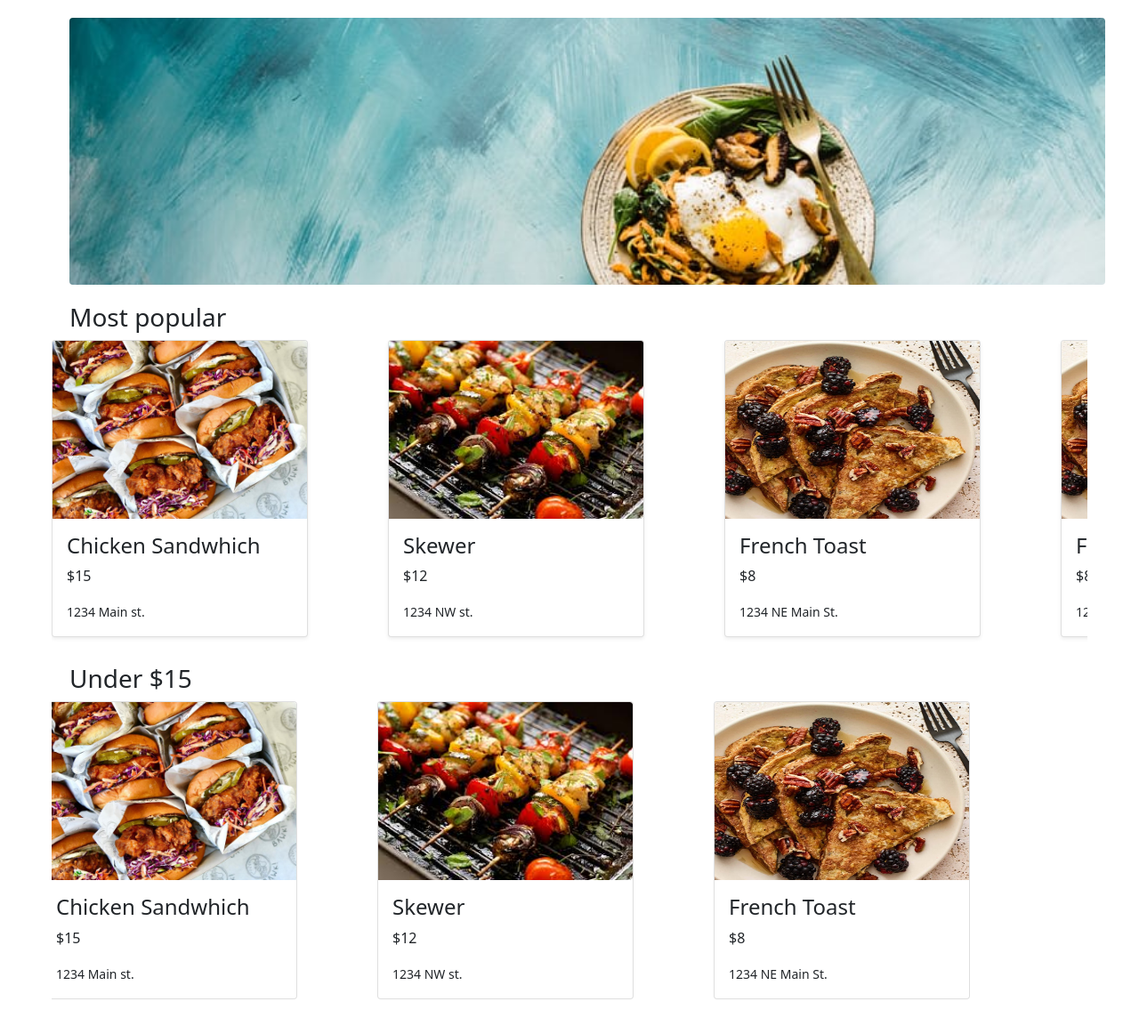
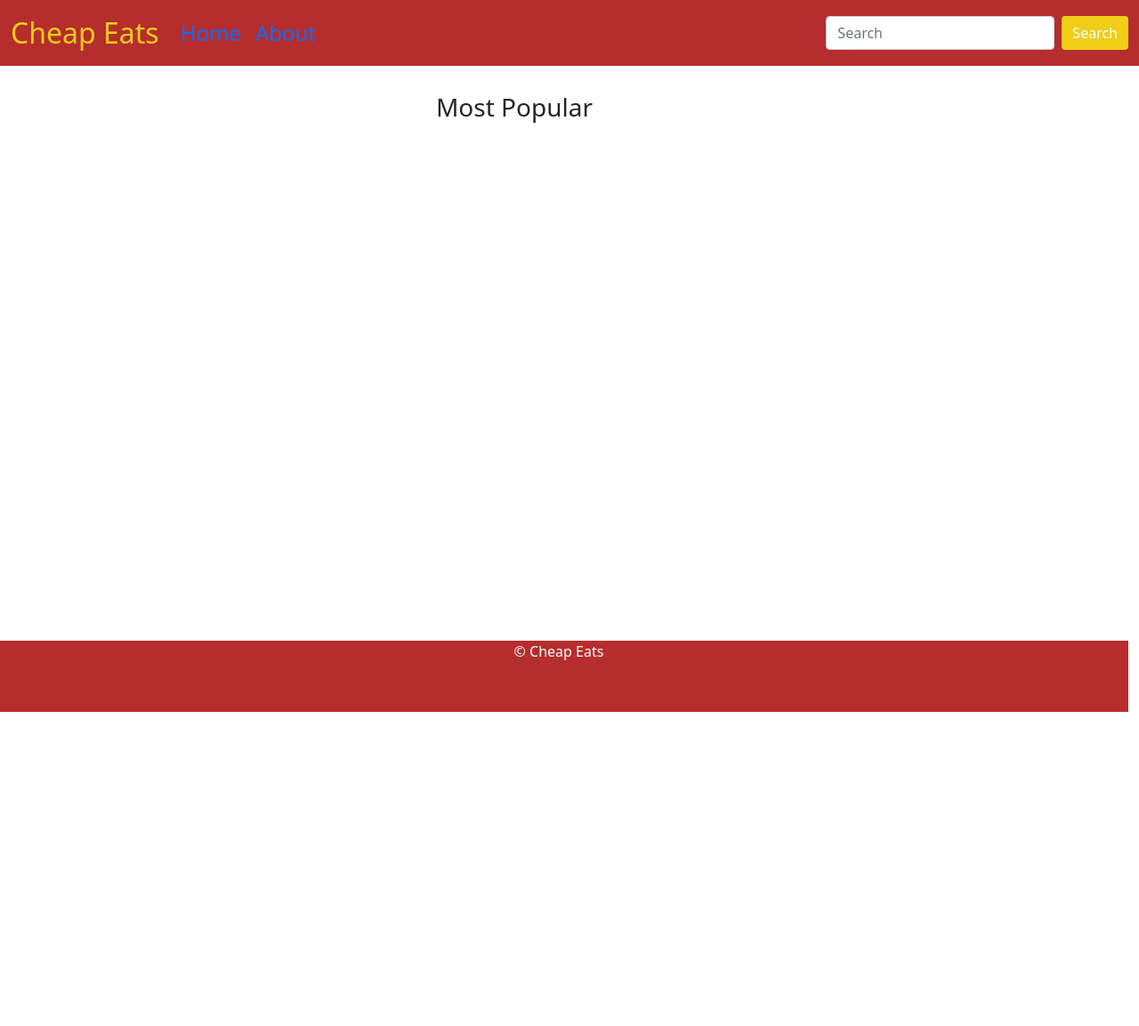
Before and after one commit to merissab44/cheap_eats, a Flask app: page / in a window 1280 px wide. Shown: the whole page at 89% size. After the commit the page ends 800 px from the top, so only its background shows below. Run offline with Flask 2, Linux system fonts and the light colour scheme; some libraries are stand-ins or nearby versions.

Commit message:
fixed routes

```diff
--- /dev/null
+++ b/app.py
@@ -0,0 +1,47 @@
+import os
+import requests
+from flask import Flask, render_template
+from dotenv import load_dotenv
+
+app = Flask(__name__)
+
+load_dotenv()
+# Define API KEY, ENDPOINTS, AND HEADERS HERE
+API_KEY = os.getenv('API_KEY')
+API_URL = 'https://api.yelp.com/v3'
+BUSINESS_ENDPOINT = 'https://api.yelp.com/v3/businesses/search'
+HEADERS = {'Authorization': 'bearer %s' % API_KEY}
+
+
+# Define our parameters
+PARAMETERS = {
+    'categories': 'food',
+    'limit': 20,
+    'radius': 10000,
+    'price': 1,
+    'is_close': False,
+    'location': 'Oakland'
+}
+# Make a request to the API
+response = requests.get(url=BUSINESS_ENDPOINT,
+                        params=PARAMETERS, headers=HEADERS)
+
+category_data = response.json()
+
+@ app.route('/')
+def display_categories():
+    business_array = []
+    for biz in category_data['businesses']:
+        business_array.append(biz)
+        # print the display address
+        print(biz['location']['display_address'])
+    return render_template('index.html', context=business_array)
+
+
+@ app.route('/about')
+def meetUs():
+    return render_template('about.html')
+
+
+if __name__ == '__main__':
+    app.run(debug=True)
--- a/routes.py
+++ /dev/null
@@ -1,53 +0,0 @@
-from flask import Flask, render_template
-import json
-import os
-import requests
-from dotenv import load_dotenv
-
-app = Flask(__name__)
-load_dotenv()
-
-API_KEY = os.getenv('API_KEY')
-API_URL = 'https://api.yelp.com/v3'
-SEARCH_PATH = '/v3/businesses/search'
-BUSINESS_PATH = '/v3/businesses/'
-
-
-@app.route('/')
-def displayHomepage():
-    """Return our home page to the user."""
-    return render_template('index.html')
-
-
-@app.route('/about')
-def meetUs():
-    """Return about page."""
-    return render_template('about.html')
-
-
-@app.route('/listings')
-def listing():
-    try:
-        return render_template('listing.html')
-    except (ValueError, TypeError):
-        return render_template('500.html'), 500
-
-def search(api_key, term, location):
-    """Query the Search API by a search term and location.
-    Args:
-        term (str): The search term passed to the API.
-        location (str): The search location passed to the API.
-    Returns:
-        dict: The JSON response from the request.
-    """
-
-    url_params = {
-        'term': term.replace(' ', '+'),
-        'location': location.replace(' ', '+'),
-        'limit': SEARCH_LIMIT
-    }
-    return request(API_HOST, SEARCH_PATH, api_key, url_params=url_params)
-
-
-if __name__ == '__main__':
-    app.run(debug=True)
--- /dev/null
+++ b/static/base.css
@@ -0,0 +1,36 @@
+.navbar {
+    background-color: #b62d2d;
+}
+
+a {
+    color: #f0cd16;
+    text-decoration: none;
+}
+
+a:hover {
+    color: white;
+}
+
+.nav-link {
+    font-size: 24px;
+}
+
+.navbar-brand {
+    font-size: 32px;
+}
+
+.btn {
+    background-color: #f0cd16;
+    color: white;
+    border: none;
+}
+
+footer {
+    background-color: #b62d2d;
+    color: white;
+    text-align: center;
+    position: relative;
+    bottom: 0;
+    width: 100%;
+    height: 5rem;
+}
--- a/static/styles.css
+++ b/static/styles.css
@@ -1,3 +1,6 @@
+html, body{
+    height: 100%;
+}
 .row > * {
   width: 100%;
   padding-right: 0;
@@ -13,11 +16,17 @@
 }
 .container {
   padding: 0;
+  margin: 0;
+}
+#category{
+  margin-top: 30px;
+  margin-bottom: 30px;
 }
 #popular {
   display: flex;
   overflow-x: auto;
   white-space: nowrap;
+  margin-left: 2%;
 }
 .card-img,
 .card-img-top,
@@ -31,3 +40,8 @@
 h3 {
   margin-left: 20px;
 }
+
+footer{
+  position: fixed;
+  width: 100vw;
+}
--- a/templates/about.html
+++ b/templates/about.html
@@ -14,9 +14,11 @@
     <div class="row align-items-center" id="founder">
         <div class="col-5 offset-1" id="Jordan">
             <img src="../static/images/Jordan.png" alt="">
+            <p class="text-center">Backend Developer</p>
         </div>
         <div class="col-5 offset-1" id="Merissa">
             <img src="../static/images/Rissy.jpeg" alt="">
+            <p class="text-center">Full-Stack Developer</p>
         </div>
     </div>
 </div>
--- a/templates/base.html
+++ b/templates/base.html
@@ -1,5 +1,6 @@
 <!DOCTYPE html>
 <html lang="en">
+
 <head>
     <meta charset="UTF-8">
     <meta http-equiv="X-UA-Compatible" content="IE=edge">
@@ -8,17 +9,50 @@
     <title>Document</title>
     {% endblock %}
     <!-- BOOTSTRAP CSS -->
-    <link href="https://cdn.jsdelivr.net/npm/bootstrap@5.0.0-beta2/dist/css/bootstrap.min.css" rel="stylesheet" integrity="sha384-BmbxuPwQa2lc/FVzBcNJ7UAyJxM6wuqIj61tLrc4wSX0szH/Ev+nYRRuWlolflfl" crossorigin="anonymous">
+    <link href="https://cdn.jsdelivr.net/npm/bootstrap@5.0.0-beta2/dist/css/bootstrap.min.css" rel="stylesheet"
+        integrity="sha384-BmbxuPwQa2lc/FVzBcNJ7UAyJxM6wuqIj61tLrc4wSX0szH/Ev+nYRRuWlolflfl" crossorigin="anonymous">
+    <link rel="stylesheet" href="../static/base.css">
     {% block styles %}
     {% endblock %}
 </head>
+
 <body>
+
+    <nav class="navbar navbar-expand-lg">
+        <div class="container-fluid">
+            <a class="navbar-brand" href="/">Cheap Eats</a>
+            <button class="navbar-toggler" type="button" data-bs-toggle="collapse"
+                data-bs-target="#navbarSupportedContent" aria-controls="navbarSupportedContent" aria-expanded="false"
+                aria-label="Toggle navigation">
+                <span class="navbar-toggler-icon"></span>
+            </button>
+            <div class="collapse navbar-collapse" id="navbarSupportedContent">
+                <ul class="navbar-nav me-auto mb-2 mb-lg-0">
+                    <li class="nav-item">
+                        <a class="nav-link active" aria-current="page" href="/home">Home</a>
+                    </li>
+                    <li class="nav-item">
+                        <a class="nav-link" href="/about">About</a>
+                    </li>
+                </ul>
+                <form class="d-flex" method="post">
+                    <input class="form-control me-2" type="search" placeholder="Search" aria-label="Search">
+                    <button class="btn btn-outline-success" id="search" name="Search" type="submit">Search</button>
+                </form>
+            </div>
+        </div>
+    </nav>
 
     {% block content %}
     {% endblock %}
 
 
-    <script src="https://cdn.jsdelivr.net/npm/@popperjs/core@2.6.0/dist/umd/popper.min.js" integrity="sha384-KsvD1yqQ1/1+IA7gi3P0tyJcT3vR+NdBTt13hSJ2lnve8agRGXTTyNaBYmCR/Nwi" crossorigin="anonymous"></script>
-    <script src="https://cdn.jsdelivr.net/npm/bootstrap@5.0.0-beta2/dist/js/bootstrap.min.js" integrity="sha384-nsg8ua9HAw1y0W1btsyWgBklPnCUAFLuTMS2G72MMONqmOymq585AcH49TLBQObG" crossorigin="anonymous"></script>
+    <script src="https://cdn.jsdelivr.net/npm/@popperjs/core@2.6.0/dist/umd/popper.min.js"
+        integrity="sha384-KsvD1yqQ1/1+IA7gi3P0tyJcT3vR+NdBTt13hSJ2lnve8agRGXTTyNaBYmCR/Nwi"
+        crossorigin="anonymous"></script>
+    <script src="https://cdn.jsdelivr.net/npm/bootstrap@5.0.0-beta2/dist/js/bootstrap.min.js"
+        integrity="sha384-nsg8ua9HAw1y0W1btsyWgBklPnCUAFLuTMS2G72MMONqmOymq585AcH49TLBQObG"
+        crossorigin="anonymous"></script>
 </body>
+
 </html>
--- a/templates/index.html
+++ b/templates/index.html
@@ -13,104 +13,52 @@
 <div class="container">
     <div class="row">
 
-        <div class="jumbotron jumbotron-fluid rounded" style="
-        height: 300px;
-        margin: 20px;
-        background-image: url('../static/images/jumbotron.jpeg');
-        background-repeat: no-repeat;
-        background-size: cover;
-        background-position: center;
-        ">
-            <div class="container" >
+
+
+        <!-- Most popular category -->
+
+        <div class="row">
+            <h3 class="text-center" id="category">Most Popular</h3>
+            <a class="text-center" id="button" href="../templates/about.html">See all</a>
         </div>
+        <div class="container" id="popular">
+            {% for i in context %}
+            <div class=" col-3 card">
+                <img src="{{i.image_url}}" class="card-img-top" alt="..." data-toggle="modal" data-target="#listing">
+                <div class="card-body">
+                    <h5 class="text-center">{{i.name}}</h5>
+                    <small>{{i.location.display_address}}</small>
+                </div>
+                <div class="modal fade" id="listing" tabindex="-1" role="dialog" aria-labelledby="exampleModalLabel3"
+                    aria-hidden="true">
+                    <div class="modal-dialog modal-lg" role="document">
+                        <div class="modal-content">
+                            <div class="modal-header">
+                                <img src="{{i.image_url}}">
+                                <button type="button" class="close" data-dismiss="modal" aria-label="Close">
+                                    <span aria-hidden="true">&times;</span>
+                                </button>
                             </div>
 
-        <!--Most popular category -->
-        <h3>Most popular</h3>
-
-        <div class="container" id="popular">
-                <div class=" col-3 card carousel slide shadow-sm"  data-ride="carousel" style="width: 18rem;">
-                    <img src="../static/images/food.jpg" class="card-img-top" alt="...">
-                    <div class="card-body">
-                    <h4>Chicken Sandwhich</h4>
-                    <p class="card-text"> $15</p>
-                    <small>1234 Main st. </small>
+                            <div class="modal-body ">
+                                <p> Modal Box Description.
+                                    sdc
+                                    dfvdv
+                                    sscg sdgscsc dfvfd
+                                </p>
                             </div>
-                </div>
-                <div class=" col-3 card carousel slide shadow-sm"  data-ride="carousel" style="width: 18rem;">
-                    <img src="../static/images/skew.jpeg" class="card-img-top" alt="...">
-                    <div class="card-body">
-                    <h4>Skewer</h4>
-                    <p class="card-text">$12</p>
-                    <small>1234 NW st. </small>
-                    </div>
-                </div>
-                <div class=" col-3 card carousel slide shadow-sm"  data-ride="carousel" style="width: 18rem;">
-                    <img src="../static/images/toast.jpeg" class="card-img-top" alt="...">
-                    <div class="card-body">
-                    <h4>French Toast</h4>
-                    <p class="card-text">$8</p>
-                    <small>1234 NE Main St.</small>
-                    </div>
-                </div>
-                <div class=" col-3 card carousel slide shadow-sm"  data-ride="carousel" style="width: 18rem;">
-                    <img src="../static/images/toast.jpeg" class="card-img-top" alt="...">
-                    <div class="card-body">
-                    <h4>French Toast</h4>
-                    <p class="card-text">$8</p>
-                    <small>1234 NE Main St.</small>
-                    </div>
-                </div>
-                <div class=" col-3 card carousel slide shadow-sm"  data-ride="carousel" style="width: 18rem;">
-                    <img src="../static/images/toast.jpeg" class="card-img-top" alt="...">
-                    <div class="card-body">
-                    <h4>French Toast</h4>
-                    <p class="card-text">$8</p>
-                    <small>1234 NE Main St.</small>
-                    </div>
-                </div>
-                <div class=" col-3 card carousel slide shadow-sm"  data-ride="carousel" style="width: 18rem;">
-                    <img src="../static/images/toast.jpeg" class="card-img-top" alt="...">
-                    <div class="card-body">
-                    <h4>French Toast</h4>
-                    <p class="card-text">$8</p>
-                    <small>1234 NE Main St.</small>
-                    </div>
-                </div>
-        </div>
-
-        <!-- Cheap Eats -->
-
-        <h3>Under $15 </h3>
-        <div class="container">
-            <div class="row">
-                <div class="card carousel slide"  data-ride="carousel" style="width: 18rem;">
-                    <img src="../static/images/food.jpg" class="card-img-top" alt="...">
-                    <div class="card-body">
-                    <h4>Chicken Sandwhich</h4>
-                    <p class="card-text"> $15</p>
-                    <small>1234 Main st. </small>
-                    </div>
-                </div>
-                <div class="card carousel slide"  data-ride="carousel" style="width: 18rem;">
-                    <img src="../static/images/skew.jpeg" class="card-img-top" alt="...">
-                    <div class="card-body">
-                    <h4>Skewer</h4>
-                    <p class="card-text">$12</p>
-                    <small>1234 NW st. </small>
-                    </div>
-                </div>
-                <div class="card carousel slide"  data-ride="carousel" style="width: 18rem;">
-                    <img src="../static/images/toast.jpeg" class="card-img-top" alt="...">
-                    <div class="card-body">
-                    <h4>French Toast</h4>
-                    <p class="card-text">$8</p>
-                    <small>1234 NE Main St.</small>
+                            <div class="modal-footer">
+                                <button type="button" class="btn btn-secondary" data-dismiss="modal">Close</button>
                             </div>
                         </div>
                     </div>
                 </div>
             </div>
+            {% endfor %}
 </div>
 
+    <footer>
+        <p>&copy; Cheap Eats </p>
+    </footer>
+
 {% endblock %}
```
Also changed, not shown: requirements.txt (+26 -0 lines), static/about.css (+67 -1 lines), static/index.css (added, +26 -0 lines), 1 other file. Lines whose indentation alone changed are shown as unchanged.
